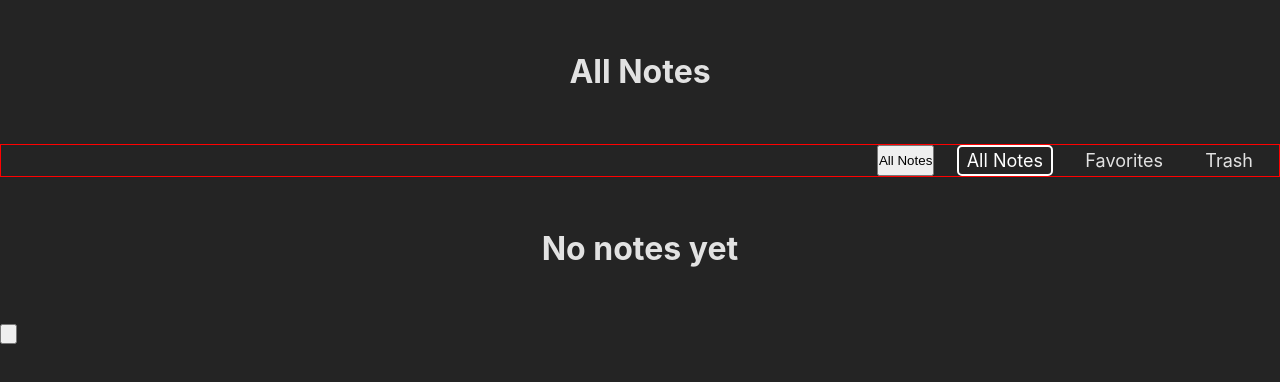
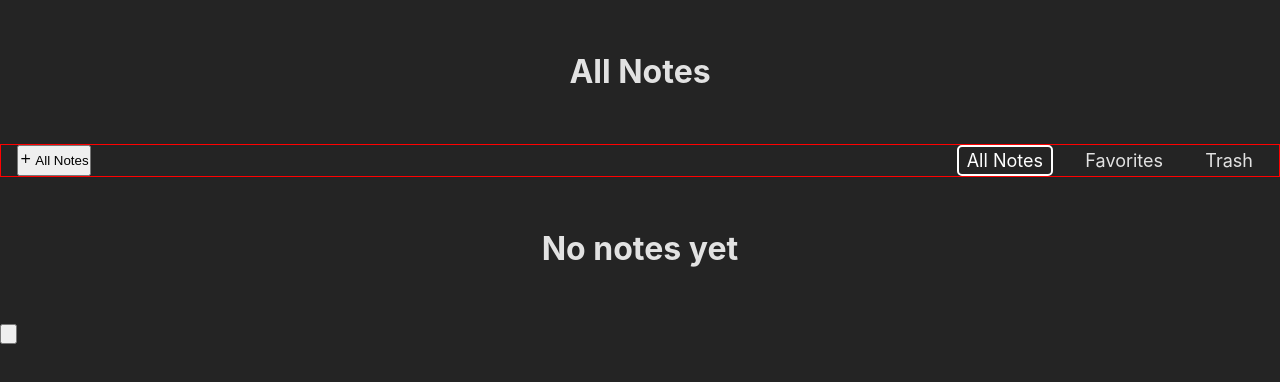
Before and after one commit to fistty/notes-app, a React (Vite) app: page / in a window 1280 px wide. Shown: the top 382 px of the page. Built offline with nearby package versions, Linux system fonts and the light colour scheme; some icons are missing.

Commit message:
Update RootLayout.jsx

```diff
--- a/src/layouts/RootLayout.jsx
+++ b/src/layouts/RootLayout.jsx
@@ -2,6 +2,9 @@ import React, { useContext, useState } from "react";
 import { NavLink, Outlet, useLocation, useParams } from "react-router-dom";
 import { FaBars } from "react-icons/fa6";
 import { SlNotebook } from "react-icons/sl";
+import { AiOutlinePlus } from "react-icons/ai";
+import { BsPlus } from "react-icons/bs";
+import { BsPlusLg } from "react-icons/bs";
 import { PathContext } from "../contexts/pathContext";
 import "./RootLayout.css";
 
@@ -14,16 +17,30 @@ function RootLayout() {
 			<nav className="nav">
 				{/* <SlNotebook size={"2rem"} /> */}
 				<ul className="nav-ul">
-					<li className="nav-list">
-						{" "}
-						<button>All Notes</button>
+					<li className="nav-list nav-button">
+						<button>
+							<svg
+								stroke="currentColor"
+								fill="none"
+								strokeWidth="2"
+								viewBox="0 0 24 24"
+								stroke-linecap="round"
+								stroke-linejoin="round"
+								class="h-4 w-4 shrink-0"
+								height="1em"
+								width="1em"
+								xmlns="http://www.w3.org/2000/svg"
+							>
+								<line x1="12" y1="5" x2="12" y2="19"></line>
+								<line x1="5" y1="12" x2="19" y2="12"></line>
+							</svg>{" "}
+							All Notes
+						</button>
 					</li>
 					<li className="nav-list">
-						{" "}
 						<NavLink to="/">All Notes</NavLink>
 					</li>
 					<li className="nav-list">
-						{" "}
 						<NavLink to="/favorite">Favorites</NavLink>
 					</li>
 					<li className="nav-list">
```
